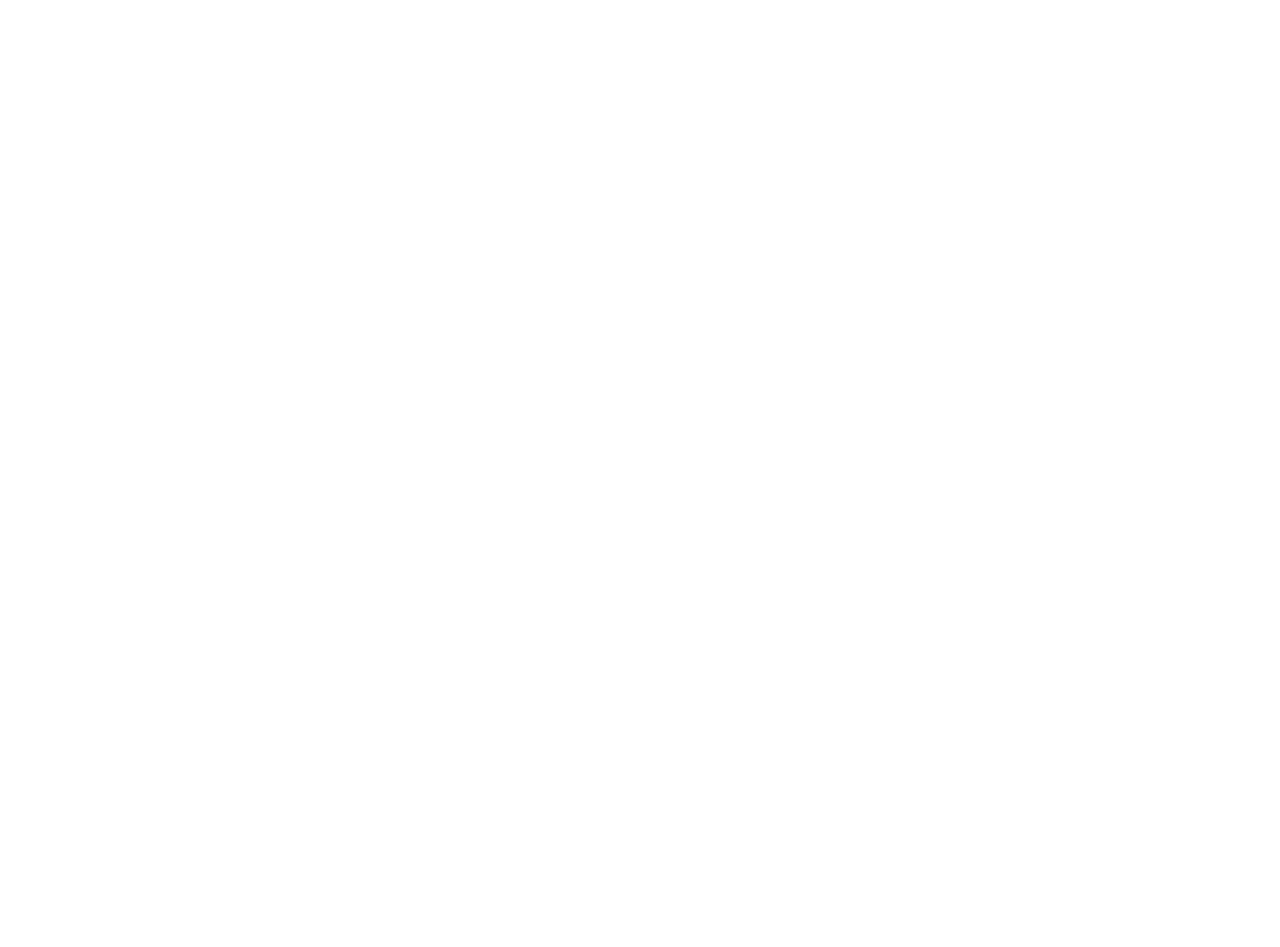
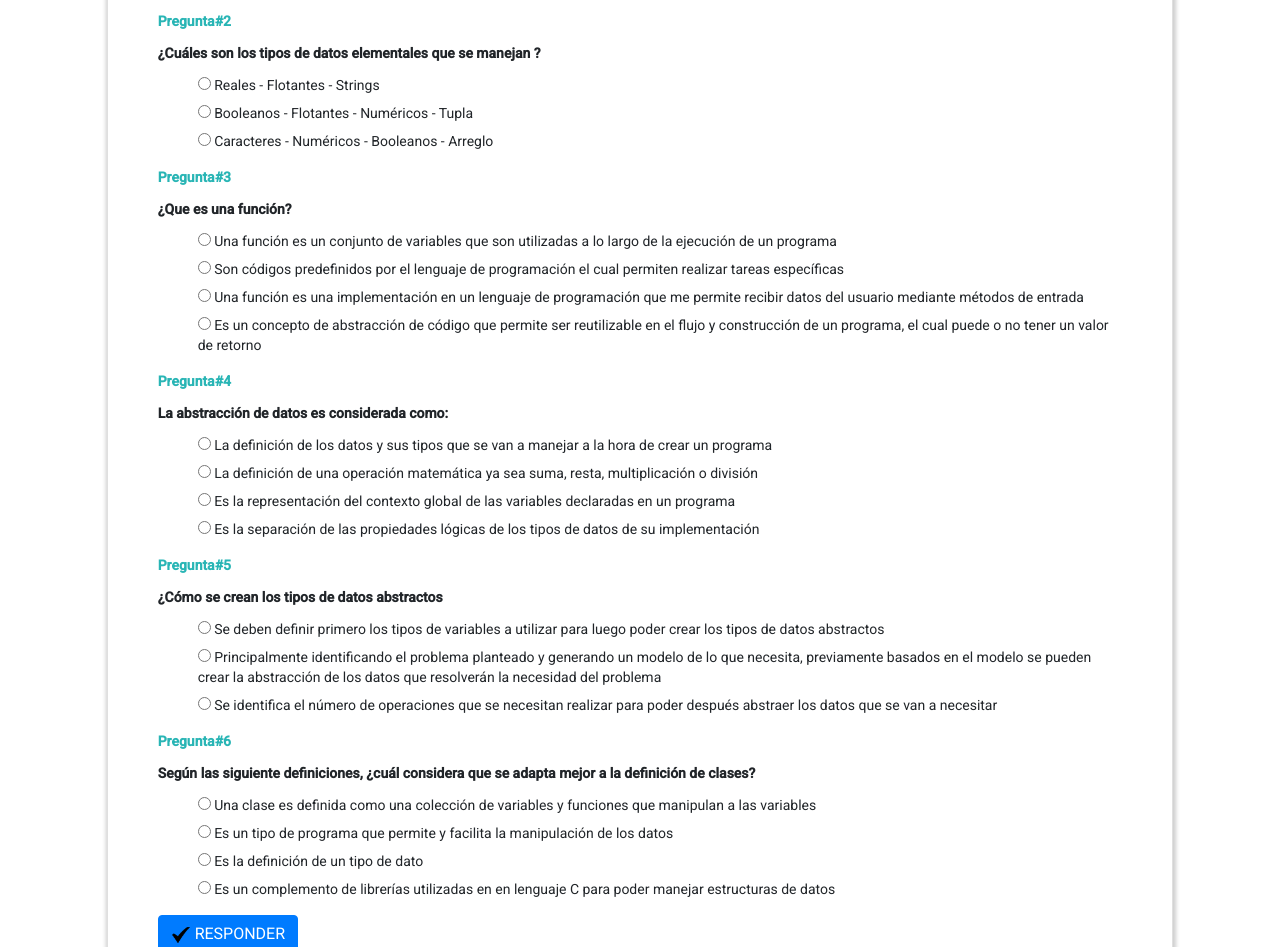
Before and after one commit to juanpabloperez98/estructura-datos, an Angular app: page /modulo2-cuestionario in a window 1280 px wide. Before the commit this address led to /. Shown: the part 240-1187 px from the top of the page. Before the commit the page ends 800 px from the top, so only its background shows below. Built offline with nearby package versions, Linux system fonts and the light colour scheme.

Commit message:
add questionnaire

```diff
--- a/src/app/app-routing.module.ts
+++ b/src/app/app-routing.module.ts
@@ -18,6 +18,7 @@
 import { Modulo2TipoComponent } from './modulo2-tipo/modulo2-tipo.component';
 import { Modulo2ClasesComponent } from './modulo2-clases/modulo2-clases.component';
 import { Modulo2EspecificacionComponent } from './modulo2-especificacion/modulo2-especificacion.component';
+import { Modulo2CuestionarioComponent } from './modulo2-cuestionario/modulo2-cuestionario.component';
 
 export const Approutes: Routes = [
   {
@@ -135,6 +136,11 @@
     pathMatch: 'full'
   },
   {
+    path:'modulo2-cuestionario',
+    component:Modulo2CuestionarioComponent,
+    pathMatch: 'full'
+  },
+  {
     path: '**',
     redirectTo: '/auth'
   }
--- a/src/app/app.module.ts
+++ b/src/app/app.module.ts
@@ -33,6 +33,7 @@
 import { Modulo2TipoComponent } from './modulo2-tipo/modulo2-tipo.component';
 import { Modulo2ClasesComponent } from './modulo2-clases/modulo2-clases.component';
 import { Modulo2EspecificacionComponent } from './modulo2-especificacion/modulo2-especificacion.component';
+import { Modulo2CuestionarioComponent } from './modulo2-cuestionario/modulo2-cuestionario.component';
 
 @NgModule({
   declarations: [
@@ -58,6 +59,8 @@
     Modulo2TipoComponent,
     Modulo2ClasesComponent,
     Modulo2EspecificacionComponent,
+
+    Modulo2CuestionarioComponent,
   ],
 
   imports: [
--- /dev/null
+++ b/src/app/modulo2-cuestionario/modulo2-cuestionario.component.css
@@ -0,0 +1,14 @@
+#color {
+    color: rgb(41, 181, 181);
+    font-weight: bold;
+}
+
+.btn img {
+    width: 20px;
+    height: 20px;
+    margin: auto;
+}
+
+.card {
+    box-shadow: 1px 1px 4px 2px rgba(0, 0, 0, .2)
+}
--- /dev/null
+++ b/src/app/modulo2-cuestionario/modulo2-cuestionario.component.html
@@ -0,0 +1,70 @@
+<div class="row mx-auto mb-5 ">
+
+    <div class="card mx-auto col-lg-10 my-5" style="width: 70rem;">
+        <div class="card-body">
+
+            <!--Preguntas-->
+            <div class="container">
+                <div class="row">
+                    <div class="col">
+                        <form>
+                            <p id="color">Pregunta#1</p>
+                            <p><strong>¿Un tipo de dato se considera un espacio de memoria con restricciones según el tipo de dato que se esté hablando?</strong></p>
+                            <ol type="A">
+                                <dd><input type="radio" name="pregunta1" id="p11"> Verdadero </dd>
+                                <dd><input type="radio" name="pregunta1" id="p12"> Falso</dd>
+                            </ol>
+                            <p id="color">Pregunta#2</p>
+                            <p><strong>¿Cuáles son los tipos de datos elementales que se manejan ?</strong></p>
+                            <ol type="A">
+                                <dd><input type="radio" name="pregunta2" id="p21"> Reales - Flotantes - Strings</dd>
+                                <dd><input type="radio" name="pregunta2" id="p23"> Booleanos - Flotantes - Numéricos - Tupla</dd>
+                                <dd><input type="radio" name="pregunta2" id="p22"> Caracteres - Numéricos - Booleanos - Arreglo</dd>
+                            </ol>
+                            <p id="color">Pregunta#3</p>
+                            <p><strong>¿Que es una función?</strong></p>
+                            <ol type="A">
+                                <dd><input type="radio" name="pregunta3" id="p31"> Una función es un conjunto de variables que son utilizadas a lo largo de la ejecución de un programa</dd>
+                                <dd><input type="radio" name="pregunta3" id="p33"> Son códigos predefinidos por el lenguaje de programación el cual permiten realizar tareas específicas</dd>
+                                <dd><input type="radio" name="pregunta3" id="p32"> Una función es una implementación en un lenguaje de programación que me permite recibir datos del usuario mediante métodos de entrada</dd>
+                                <dd><input type="radio" name="pregunta3" id="p34"> Es un concepto de abstracción de código que permite ser reutilizable en el flujo y construcción de un programa, el cual puede o no tener un valor de retorno</dd>
+                            </ol>
+                            <p id="color">Pregunta#4</p>
+                            <p><strong>La abstracción de datos es considerada como:</strong></p>
+                            <ol type="A">
+                                <dd><input type="radio" name="pregunta4" id="p41"> La definición de los datos y sus tipos que se van a manejar a la hora de crear un programa</dd>
+                                <dd><input type="radio" name="pregunta4" id="p42"> La definición de una operación matemática ya sea suma, resta, multiplicación o división</dd>
+                                <dd><input type="radio" name="pregunta4" id="p43"> Es la representación del contexto global de las variables declaradas en un programa</dd>
+                                <dd><input type="radio" name="pregunta4" id="p44"> Es la separación de las propiedades lógicas de los tipos de datos de su implementación</dd>
+                            </ol>
+                            <p id="color">Pregunta#5</p>
+                            <p><strong>¿Cómo se crean los tipos de datos abstractos</strong></p>
+                            <ol type="A">
+                                <dd><input type="radio" name="pregunta5" id="p51"> Se deben definir primero los tipos de variables a utilizar para luego poder crear los tipos de datos abstractos</dd>
+                                <dd><input type="radio" name="pregunta5" id="p52"> Principalmente identificando el problema planteado y generando un modelo de lo que necesita, previamente basados en el modelo se pueden crear la abstracción de los datos que
+                                    resolverán la necesidad del problema</dd>
+                                <dd><input type="radio" name="pregunta5" id="p53"> Se identifica el número de operaciones que se necesitan realizar para poder después abstraer los datos que se van a necesitar</dd>
+                            </ol>
+                            <p id="color">Pregunta#6</p>
+                            <p><strong>Según las siguiente definiciones, ¿cuál considera que se adapta mejor a la definición de clases?</strong></p>
+                            <ol type="">
+                                <dd><input type="radio" name="pregunta6" id="p61"> Una clase es definida como una colección de variables y funciones que manipulan a las variables</dd>
+                                <dd><input type="radio" name="pregunta6" id="p62"> Es un tipo de programa que permite y facilita la manipulación de los datos</dd>
+                                <dd><input type="radio" name="pregunta6" id="p63"> Es la definición de un tipo de dato</dd>
+                                <dd><input type="radio" name="pregunta6" id="p64"> Es un complemento de librerías utilizadas en en lenguaje C para poder manejar estructuras de datos</dd>
+                            </ol>
+                            <a type="button" class="btn btn-primary " onclick="resultado()"> <img src="../../../assets/images/icons/marca-de-verificacion.png" class="card-img-top" alt="introducion.jpg"> RESPONDER</a>
+                        </form>
+                    </div>
+                </div>
+            </div>
+
+
+
+        </div>
+    </div>
+
+
+
+
+</div>
--- /dev/null
+++ b/src/app/modulo2-cuestionario/modulo2-cuestionario.component.ts
@@ -0,0 +1,15 @@
+import { Component, OnInit } from '@angular/core';
+
+@Component({
+  selector: 'app-modulo2-cuestionario',
+  templateUrl: './modulo2-cuestionario.component.html',
+  styleUrls: ['./modulo2-cuestionario.component.css']
+})
+export class Modulo2CuestionarioComponent implements OnInit {
+
+  constructor() { }
+
+  ngOnInit(): void {
+  }
+
+}
--- a/src/app/tipos-blank/tipos-blank.component.html
+++ b/src/app/tipos-blank/tipos-blank.component.html
@@ -52,7 +52,7 @@
                 <div class="card-body">
                     <h2 class="card-title text-center">Cuestionario</h2>
 
-                    <a id="btn-module" class="btn btn-outline-dark">Ir</a>
+                    <a id="btn-module" [routerLink]="['/modulo2-cuestionario']" class="btn btn-outline-dark">Ir</a>
                 </div>
             </div>
         </div>
```
Also changed, not shown: 1 other file (tests, documents, lock files or other folders).
